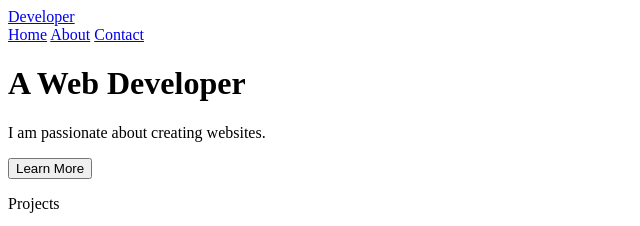
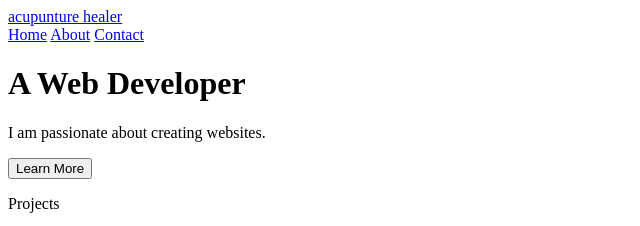
Before and after one commit to vivekpdgl/mywebsite, a plain HTML site: page index.html in a window 1280 px wide. Shown: the top 226 px of the page, 0-640 px from the left. Drawn offline with Linux system fonts and the light colour scheme.

Commit message:
Update index.html

```diff
--- a/index.html
+++ b/index.html
@@ -8,7 +8,7 @@
 </head>
 <body>
     <header class="header">
-        <a href="#" class="logo">Developer</a>
+        <a href="#" class="logo">acupunture healer</a>
         <nav class="nav-items">
             <a href="#">Home</a>
             <a href="#">About</a>
```
